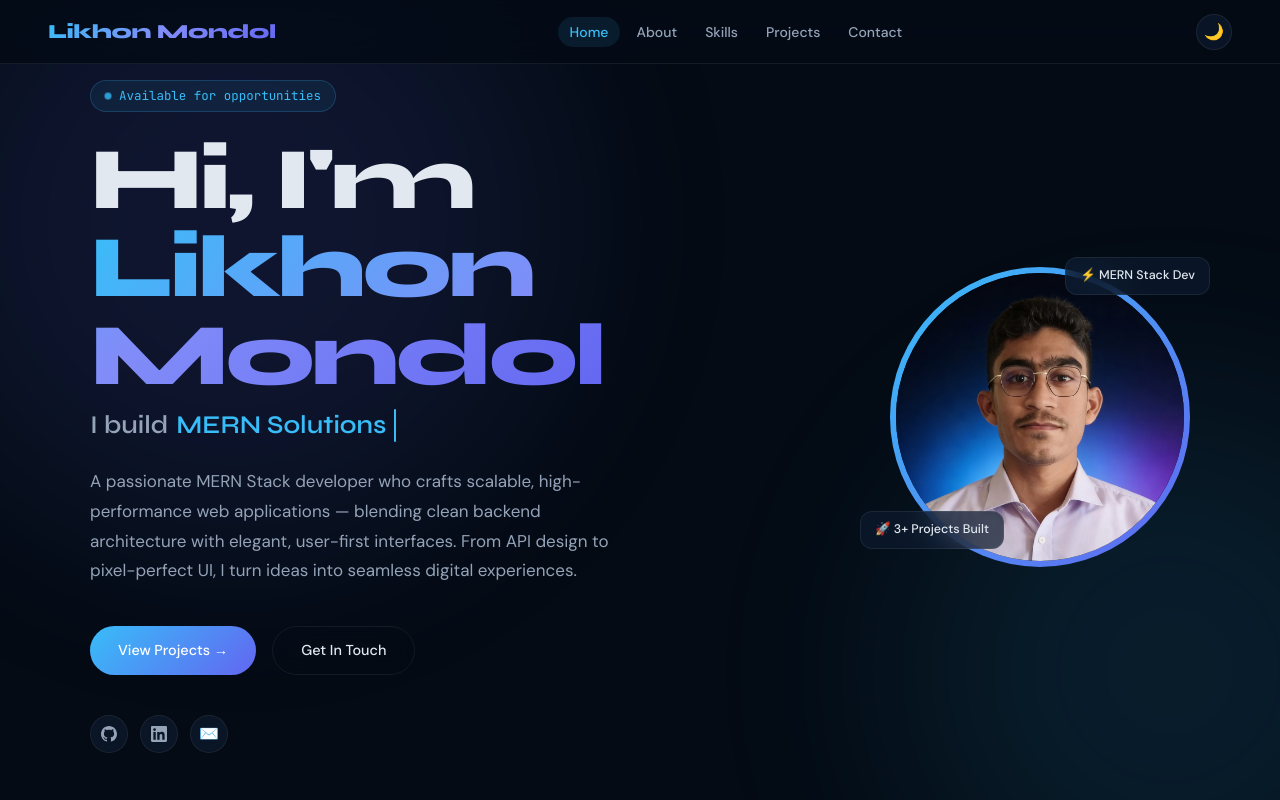
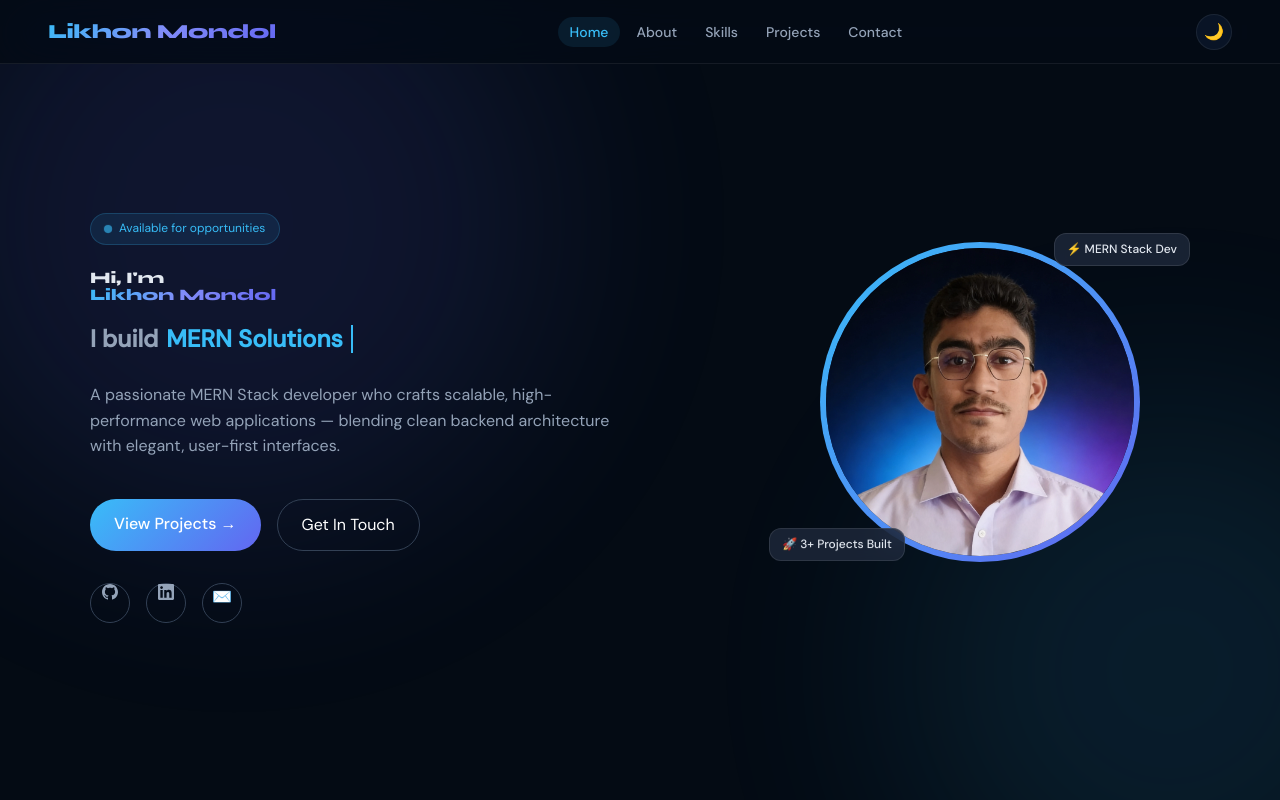
Before and after one commit to Likhon-25/Likhon-Protfolio, a React (Vite) app: page / in a window 1280 px wide. Shown: the top 800 px of the page. Built offline with nearby package versions, Linux system fonts and the light colour scheme.

Commit message:
Responsive Hero Section

```diff
--- a/src/components/Hero.jsx
+++ b/src/components/Hero.jsx
@@ -1,283 +1,311 @@
-import { useEffect, useRef } from 'react'
-import { motion } from 'framer-motion'
-import protfolioImage from "../asset/MyPicture.png"
+import { useEffect, useRef } from "react";
+import { motion } from "framer-motion";
+import protfolioImage from "../asset/MyPicture.png";
 
 // Social icon SVGs
 const GithubIcon = () => (
   <svg width="16" height="16" fill="currentColor" viewBox="0 0 24 24">
-    <path d="M12 0c-6.626 0-12 5.373-12 12 0 5.302 3.438 9.8 8.207 11.387.599.111.793-.261.793-.577v-2.234c-3.338.726-4.033-1.416-4.033-1.416-.546-1.387-1.333-1.756-1.333-1.756-1.089-.745.083-.729.083-.729 1.205.084 1.839 1.237 1.839 1.237 1.07 1.834 2.807 1.304 3.492.997.107-.775.418-1.305.762-1.604-2.665-.305-5.467-1.334-5.467-5.931 0-1.311.469-2.381 1.236-3.221-.124-.303-.535-1.524.117-3.176 0 0 1.008-.322 3.301 1.23.957-.266 1.983-.399 3.003-.404 1.02.005 2.047.138 3.006.404 2.291-1.552 3.297-1.23 3.297-1.23.653 1.653.242 2.874.118 3.176.77.84 1.235 1.911 1.235 3.221 0 4.609-2.807 5.624-5.479 5.921.43.372.823 1.102.823 2.222v3.293c0 .319.192.694.801.576 4.765-1.589 8.199-6.086 8.199-11.386 0-6.627-5.373-12-12-12z"/>
+    <path d="M12 0c-6.626 0-12 5.373-12 12 0 5.302 3.438 9.8 8.207 11.387.599.111.793-.261.793-.577v-2.234c-3.338.726-4.033-1.416-4.033-1.416-.546-1.387-1.333-1.756-1.333-1.756-1.089-.745.083-.729.083-.729 1.205.084 1.839 1.237 1.839 1.237 1.07 1.834 2.807 1.304 3.492.997.107-.775.418-1.305.762-1.604-2.665-.305-5.467-1.334-5.467-5.931 0-1.311.469-2.381 1.236-3.221-.124-.303-.535-1.524.117-3.176 0 0 1.008-.322 3.301 1.23.957-.266 1.983-.399 3.003-.404 1.02.005 2.047.138 3.006.404 2.291-1.552 3.297-1.23 3.297-1.23.653 1.653.242 2.874.118 3.176.77.84 1.235 1.911 1.235 3.221 0 4.609-2.807 5.624-5.479 5.921.43.372.823 1.102.823 2.222v3.293c0 .319.192.694.801.576 4.765-1.589 8.199-6.086 8.199-11.386 0-6.627-5.373-12-12-12z" />
   </svg>
-)
+);
 
 const LinkedInIcon = () => (
   <svg width="16" height="16" fill="currentColor" viewBox="0 0 24 24">
-    <path d="M20.447 20.452h-3.554v-5.569c0-1.328-.027-3.037-1.852-3.037-1.853 0-2.136 1.445-2.136 2.939v5.667H9.351V9h3.414v1.561h.046c.477-.9 1.637-1.85 3.37-1.85 3.601 0 4.267 2.37 4.267 5.455v6.286zM5.337 7.433c-1.144 0-2.063-.926-2.063-2.065 0-1.138.92-2.063 2.063-2.063 1.14 0 2.064.925 2.064 2.063 0 1.139-.925 2.065-2.064 2.065zm1.782 13.019H3.555V9h3.564v11.452zM22.225 0H1.771C.792 0 0 .774 0 1.729v20.542C0 23.227.792 24 1.771 24h20.451C23.2 24 24 23.227 24 22.271V1.729C24 .774 23.2 0 22.222 0h.003z"/>
+    <path d="M20.447 20.452h-3.554v-5.569c0-1.328-.027-3.037-1.852-3.037-1.853 0-2.136 1.445-2.136 2.939v5.667H9.351V9h3.414v1.561h.046c.477-.9 1.637-1.85 3.37-1.85 3.601 0 4.267 2.37 4.267 5.455v6.286zM5.337 7.433c-1.144 0-2.063-.926-2.063-2.065 0-1.138.92-2.063 2.063-2.063 1.14 0 2.064.925 2.064 2.063 0 1.139-.925 2.065-2.064 2.065zm1.782 13.019H3.555V9h3.564v11.452zM22.225 0H1.771C.792 0 0 .774 0 1.729v20.542C0 23.227.792 24 1.771 24h20.451C23.2 24 24 23.227 24 22.271V1.729C24 .774 23.2 0 22.222 0h.003z" />
   </svg>
-)
+);
 
 const socials = [
-  { href: 'https://github.com/Likhon-25', icon: <GithubIcon />, label: 'GitHub' },
-  { href: 'https://www.linkedin.com/in/likhon-mondol/', icon: <LinkedInIcon />, label: 'LinkedIn' },
-  { href: 'mailto:likhonmondol327@gmail.com', icon: '✉️', label: 'Email' },
-]
+  {
+    href: "https://github.com/Likhon-25",
+    icon: <GithubIcon />,
+    label: "GitHub",
+  },
+  {
+    href: "https://www.linkedin.com/in/likhon-mondol/",
+    icon: <LinkedInIcon />,
+    label: "LinkedIn",
+  },
+  { href: "mailto:likhonmondol327@gmail.com", icon: "✉️", label: "Email" },
+];
 
-const fadeUp = { hidden: { opacity: 0, y: 24 }, visible: { opacity: 1, y: 0 } }
+const fadeUp = { hidden: { opacity: 0, y: 24 }, visible: { opacity: 1, y: 0 } };
 
 export default function Hero() {
-  // Typewriter
-  const typeRef = useRef(null)
-  const words = ['Full-Stack Apps', 'MERN Solutions', 'React Interfaces', 'REST APIs', 'Modern UIs']
-  let wordIdx = 0, charIdx = 0, deleting = false
+  const typeRef = useRef(null);
+  const words = [
+    "Full-Stack Apps",
+    "MERN Solutions",
+    "React Interfaces",
+    "REST APIs",
+    "Modern UIs",
+  ];
+  let wordIdx = 0,
+    charIdx = 0,
+    deleting = false;
 
   useEffect(() => {
-    let timer
+    let timer;
     const type = () => {
-      if (!typeRef.current) return
-      const word = words[wordIdx]
+      if (!typeRef.current) return;
+      const word = words[wordIdx];
       if (!deleting) {
-        typeRef.current.textContent = word.slice(0, ++charIdx)
-        if (charIdx === word.length) { deleting = true; timer = setTimeout(type, 1600); return }
+        typeRef.current.textContent = word.slice(0, ++charIdx);
+        if (charIdx === word.length) {
+          deleting = true;
+          timer = setTimeout(type, 1600);
+          return;
+        }
       } else {
-        typeRef.current.textContent = word.slice(0, --charIdx)
-        if (charIdx === 0) { deleting = false; wordIdx = (wordIdx + 1) % words.length }
+        typeRef.current.textContent = word.slice(0, --charIdx);
+        if (charIdx === 0) {
+          deleting = false;
+          wordIdx = (wordIdx + 1) % words.length;
+        }
       }
-      timer = setTimeout(type, deleting ? 60 : 90)
-    }
-    timer = setTimeout(type, 800)
-    return () => clearTimeout(timer)
-  }, [])
+      timer = setTimeout(type, deleting ? 60 : 90);
+    };
+    timer = setTimeout(type, 800);
+    return () => clearTimeout(timer);
+  }, []);
 
   return (
     <section
       id="hero"
       style={{
-        minHeight: '100vh',
-        display: 'flex',
-        alignItems: 'center',
-        padding: 'clamp(1.25rem, 5vw, 4rem)',
-        paddingTop: 80,
+        minHeight: "100vh",
+        display: "flex",
+        alignItems: "center",
+        padding: "clamp(1.25rem, 5vw, 4rem)",
+        paddingTop: 100,
+        overflow: "hidden",
       }}
     >
-      <div style={{ maxWidth: 1100, margin: '0 auto', width: '100%', display: 'grid', gridTemplateColumns: '1fr auto', gap: '3rem', alignItems: 'center' }}>
+      <div className="container-hero">
+        {/* Avatar - Mobile এ উপরে দেখাবে, বড় স্ক্রিনে ডানে */}
+        <motion.div
+          initial={{ opacity: 0, scale: 0.8 }}
+          animate={{ opacity: 1, scale: 1 }}
+          transition={{ duration: 0.7, delay: 0.35 }}
+          className="avatar-container"
+        >
+          <div className="spinning-ring">
+            <div className="ring-inner-bg" />
+            <div className="image-wrapper">
+              <img src={protfolioImage} alt="Likhon Mondol" />
+            </div>
+          </div>
+
+          <div className="float-badge top">⚡ MERN Stack Dev</div>
+          <div className="float-badge bottom">🚀 3+ Projects Built</div>
+        </motion.div>
 
         {/* Content */}
-        <div>
-          {/* Badge */}
+        <div className="hero-content">
           <motion.div
-            variants={fadeUp} initial="hidden" animate="visible"
+            variants={fadeUp}
+            initial="hidden"
+            animate="visible"
             transition={{ duration: 0.5, delay: 0 }}
-            style={{
-              display: 'inline-flex', alignItems: 'center', gap: 8,
-              background: 'rgba(56,189,248,0.08)',
-              border: '1px solid rgba(56,189,248,0.2)',
-              borderRadius: 999, padding: '5px 14px',
-              fontSize: '0.78rem', color: '#38bdf8',
-              fontFamily: 'JetBrains Mono, monospace',
-              marginBottom: '1.5rem',
-            }}
+            className="badge"
           >
-            <span style={{
-              width: 6, height: 6, borderRadius: '50%',
-              background: '#38bdf8',
-              animation: 'pulse-dot 2s ease-in-out infinite',
-            }} />
+            <span className="dot" />
             Available for opportunities
           </motion.div>
 
-          {/* Name */}
           <motion.h1
-            variants={fadeUp} initial="hidden" animate="visible"
+            variants={fadeUp}
+            initial="hidden"
+            animate="visible"
             transition={{ duration: 0.5, delay: 0.1 }}
-            style={{
-              fontFamily: 'Syne, sans-serif',
-              fontSize: 'clamp(3rem, 7vw, 5.5rem)',
-              fontWeight: 800,
-              letterSpacing: '-0.04em',
-              lineHeight: 1.0,
-              marginBottom: '0.5rem',
-            }}
+            className="hero-title"
           >
-            Hi, I'm<br />
+            Hi, I'm
+            <br />
             <span className="grad-text">Likhon Mondol</span>
           </motion.h1>
 
-          {/* Typewriter */}
           <motion.div
-            variants={fadeUp} initial="hidden" animate="visible"
+            variants={fadeUp}
+            initial="hidden"
+            animate="visible"
             transition={{ duration: 0.5, delay: 0.15 }}
-            style={{
-              fontFamily: 'Syne, sans-serif',
-              fontSize: 'clamp(1.1rem, 2.5vw, 1.6rem)',
-              fontWeight: 600,
-              color: 'var(--text-muted)',
-              height: '2.2rem',
-              display: 'flex', alignItems: 'center', gap: 8,
-              marginBottom: '1.5rem',
-            }}
+            className="typewriter-container"
           >
             <span>I build </span>
-            <span ref={typeRef} style={{ color: '#38bdf8' }} />
-            <span style={{
-              display: 'inline-block', width: 2, height: '1.3em',
-              background: '#38bdf8', borderRadius: 1,
-              animation: 'blink 1s step-end infinite',
-            }} />
+            <span ref={typeRef} style={{ color: "#38bdf8" }} />
+            <span className="cursor" />
           </motion.div>
 
-          {/* Intro */}
           <motion.p
-            variants={fadeUp} initial="hidden" animate="visible"
+            variants={fadeUp}
+            initial="hidden"
+            animate="visible"
             transition={{ duration: 0.5, delay: 0.2 }}
-            style={{
-              fontSize: '1.0625rem', color: 'var(--text-muted)',
-              maxWidth: 520, lineHeight: 1.75, marginBottom: '2.5rem',
-            }}
+            className="hero-desc"
           >
-            A passionate MERN Stack developer who crafts scalable, high-performance web applications — blending clean backend architecture with elegant, user-first interfaces. From API design to pixel-perfect UI, I turn ideas into seamless digital experiences.
+            A passionate MERN Stack developer who crafts scalable,
+            high-performance web applications — blending clean backend
+            architecture with elegant, user-first interfaces.
           </motion.p>
 
-          {/* CTAs */}
           <motion.div
-            variants={fadeUp} initial="hidden" animate="visible"
+            variants={fadeUp}
+            initial="hidden"
+            animate="visible"
             transition={{ duration: 0.5, delay: 0.25 }}
-            style={{ display: 'flex', gap: '1rem', flexWrap: 'wrap', marginBottom: '2.5rem' }}
+            className="cta-group"
           >
-            <a href="#projects" style={{
-              display: 'inline-flex', alignItems: 'center', gap: 8,
-              padding: '0.75rem 1.75rem',
-              background: 'linear-gradient(135deg, #38bdf8, #6366f1)',
-              color: '#fff', border: 'none', borderRadius: 999,
-              fontWeight: 500, fontSize: '0.9rem', cursor: 'pointer',
-              textDecoration: 'none', transition: 'all 0.3s ease',
-            }}
-            onMouseEnter={e => { e.target.style.transform = 'translateY(-2px)'; e.target.style.boxShadow = '0 8px 30px rgba(99,102,241,0.3)' }}
-            onMouseLeave={e => { e.target.style.transform = 'none'; e.target.style.boxShadow = 'none' }}
-            >
+            <a href="#projects" className="btn-primary">
               View Projects →
             </a>
-            <a href="#contact" style={{
-              display: 'inline-flex', alignItems: 'center', gap: 8,
-              padding: '0.75rem 1.75rem',
-              background: 'transparent', color: 'var(--text)',
-              border: '1px solid var(--border)', borderRadius: 999,
-              fontWeight: 500, fontSize: '0.9rem', cursor: 'pointer',
-              textDecoration: 'none', transition: 'all 0.3s ease',
-              backdropFilter: 'blur(10px)',
-            }}
-            onMouseEnter={e => { e.target.style.borderColor = '#38bdf8'; e.target.style.color = '#38bdf8' }}
-            onMouseLeave={e => { e.target.style.borderColor = 'var(--border)'; e.target.style.color = 'var(--text)' }}
-            >
+            <a href="#contact" className="btn-secondary">
               Get In Touch
             </a>
           </motion.div>
 
-          {/* Socials */}
           <motion.div
-            variants={fadeUp} initial="hidden" animate="visible"
+            variants={fadeUp}
+            initial="hidden"
+            animate="visible"
             transition={{ duration: 0.5, delay: 0.3 }}
-            style={{ display: 'flex', gap: '0.75rem' }}
+            className="social-group"
           >
-            {socials.map(s => (
+            {socials.map((s) => (
               <a
                 key={s.label}
                 href={s.href}
-                target={s.href.startsWith('http') ? '_blank' : undefined}
+                target="_blank"
                 rel="noreferrer"
                 title={s.label}
-                style={{
-                  width: 38, height: 38, borderRadius: '50%',
-                  border: '1px solid var(--border)',
-                  background: 'var(--surface)',
-                  display: 'flex', alignItems: 'center', justifyContent: 'center',
-                  color: 'var(--text-muted)', textDecoration: 'none', fontSize: '1rem',
-                  transition: 'all 0.3s ease', backdropFilter: 'blur(10px)',
-                }}
-                onMouseEnter={e => {
-                  e.currentTarget.style.borderColor = '#38bdf8'
-                  e.currentTarget.style.color = '#38bdf8'
-                  e.currentTarget.style.transform = 'translateY(-3px)'
-                  e.currentTarget.style.background = 'rgba(56,189,248,0.08)'
-                }}
-                onMouseLeave={e => {
-                  e.currentTarget.style.borderColor = 'var(--border)'
-                  e.currentTarget.style.color = 'var(--text-muted)'
-                  e.currentTarget.style.transform = 'none'
-                  e.currentTarget.style.background = 'var(--surface)'
-                }}
+                className="social-link"
               >
                 {s.icon}
               </a>
             ))}
           </motion.div>
         </div>
-
-        {/* Avatar */}
-        <motion.div
-          initial={{ opacity: 0, scale: 0.8 }}
-          animate={{ opacity: 1, scale: 1 }}
-          transition={{ duration: 0.7, delay: 0.35 }}
-          style={{ position: 'relative' }}
-          className="hidden lg:block"
-        >
-          {/* Spinning ring */}
-          <div style={{
-            width: 300, height: 300, borderRadius: '50%',
-            background: 'linear-gradient(135deg, #38bdf8, #6366f1)',
-            padding: 3, position: 'relative',
-            // animation: 'spin 10s linear infinite',
-          }}>
-            <div style={{
-              position: 'absolute', inset: 6, borderRadius: '50%',
-              background: 'var(--bg)', zIndex: 0,
-            }} />
-            <div style={{
-              position: 'absolute', inset: 6, borderRadius: '50%',
-              overflow: 'hidden', zIndex: 1,
-              display: 'flex', alignItems: 'center', justifyContent: 'center',
-              background: 'linear-gradient(135deg, #38bdf8, #6366f1)',
-              fontFamily: 'Syne, sans-serif', fontWeight: 800, fontSize: '4.5rem',
-              color: '#fff',
-            }}>
-              <img src={protfolioImage} alt="" />
-            </div>
-          </div>
-
-          {/* Float badge top */}
-          <div style={{
-            position: 'absolute', top: -10, right: -20,
-            background: 'var(--surface)',
-            backdropFilter: 'blur(16px)',
-            border: '1px solid var(--border)',
-            borderRadius: 12, padding: '8px 14px',
-            display: 'flex', alignItems: 'center', gap: 8,
-            fontSize: '0.78rem', fontWeight: 500, whiteSpace: 'nowrap',
-            animation: 'float 4s ease-in-out infinite', zIndex: 2,
-          }}>
-            ⚡ MERN Stack Dev
-          </div>
-
-          {/* Float badge bottom */}
-          <div style={{
-            position: 'absolute', bottom: 10, left: -30,
-            background: 'var(--surface)',
-            backdropFilter: 'blur(16px)',
-            border: '1px solid var(--border)',
-            borderRadius: 12, padding: '8px 14px',
-            display: 'flex', alignItems: 'center', gap: 8,
-            fontSize: '0.78rem', fontWeight: 500, whiteSpace: 'nowrap',
-            animation: 'float 4s ease-in-out -2s infinite', zIndex: 2,
-          }}>
-            🚀 3+ Projects Built
-          </div>
-        </motion.div>
       </div>
 
       <style>{`
+        .container-hero {
+          max-width: 1100px;
+          margin: 0 auto;
+          width: 100%;
+          display: grid;
+          grid-template-columns: 1fr; /* মোবাইল এ এক কলাম */
+          gap: 3rem;
+          align-items: center;
+          text-align: center; /* মোবাইল এ টেক্সট সেন্টারে */
+        }
+
+        @media (min-width: 1024px) {
+          .container-hero {
+            grid-template-columns: 1.2fr 0.8fr; /* ল্যাপটপে কন্টেন্ট ডানে ছবি */
+            text-align: left;
+          }
+          .avatar-container { order: 2; } /* ছবি ডানে যাবে */
+          .hero-content { order: 1; }
+        }
+
+        .avatar-container {
+          position: relative;
+          display: flex;
+          justify-content: center;
+          margin-bottom: 2rem;
+        }
+
+        .spinning-ring {
+          width: clamp(220px, 40vw, 320px);
+          height: clamp(220px, 40vw, 320px);
+          border-radius: 50%;
+          background: linear-gradient(135deg, #38bdf8, #6366f1);
+          padding: 3px;
+          position: relative;
+        }
+
+        .ring-inner-bg {
+          position: absolute;
+          inset: 6px;
+          border-radius: 50%;
+          background: #0f172a; /* আপনার ওয়েবসাইটের ব্যাকগ্রাউন্ড কালার দিন */
+          z-index: 0;
+        }
+
+        .image-wrapper {
+          position: absolute;
+          inset: 6px;
+          border-radius: 50%;
+          overflow: hidden;
+          z-index: 1;
+          display: flex;
+          align-items: center;
+          justify-content: center;
+          background: #1e293b;
+        }
+
+        .image-wrapper img {
+          width: 100%;
+          height: 100%;
+          object-fit: cover;
+        }
+
+        .float-badge {
+          position: absolute;
+          background: rgba(30, 41, 59, 0.8);
+          backdrop-filter: blur(12px);
+          border: 1px solid rgba(255,255,255,0.1);
+          border-radius: 12px;
+          padding: 6px 12px;
+          font-size: 0.75rem;
+          font-weight: 500;
+          white-space: nowrap;
+          z-index: 2;
+        }
+
+        .float-badge.top { top: 0; right: 0; animation: float 4s ease-in-out infinite; }
+        .float-badge.bottom { bottom: 0; left: 0; animation: float 4s ease-in-out -2s infinite; }
+
+        .hero-title {
+          font-family: 'Syne', sans-serif;
+          fontSize: clamp(2.5rem, 6vw, 5rem);
+          font-weight: 800;
+          line-height: 1.1;
+          margin-bottom: 1rem;
+        }
+
+        .hero-desc {
+          font-size: 1rem;
+          color: #94a3b8;
+          max-width: 520px;
+          margin: 0 auto 2rem;
+          line-height: 1.6;
+        }
+
+        @media (min-width: 1024px) {
+          .hero-desc { margin: 0 0 2.5rem 0; }
+        }
+
+        /* Utils */
+        .badge { display: inline-flex; align-items: center; gap: 8px; background: rgba(56,189,248,0.1); border: 1px solid rgba(56,189,248,0.2); border-radius: 99px; padding: 5px 14px; font-size: 0.75rem; color: #38bdf8; margin-bottom: 1.5rem; }
+        .dot { width: 6px; height: 6px; border-radius: 50%; background: #38bdf8; animation: pulse-dot 2s infinite; }
+        .typewriter-container { display: flex; align-items: center; justify-content: center; gap: 8px; font-size: clamp(1rem, 2vw, 1.5rem); font-weight: 600; color: #94a3b8; margin-bottom: 1.5rem; min-height: 1.6em; }
+        @media (min-width: 1024px) { .typewriter-container { justify-content: flex-start; } }
+        .cursor { display: inline-block; width: 2px; height: 1.2em; background: #38bdf8; animation: blink 1s step-end infinite; }
+        .cta-group { display: flex; gap: 1rem; flex-wrap: wrap; justify-content: center; margin-bottom: 2rem; }
+        @media (min-width: 1024px) { .cta-group { justify-content: flex-start; } }
+        .social-group { display: flex; gap: 1rem; justify-content: center; }
+        @media (min-width: 1024px) { .social-group { justify-content: flex-start; } }
+
+        .btn-primary { padding: 0.75rem 1.5rem; background: linear-gradient(135deg, #38bdf8, #6366f1); color: white; border-radius: 99px; text-decoration: none; font-weight: 500; transition: 0.3s; }
+        .btn-secondary { padding: 0.75rem 1.5rem; border: 1px solid #334155; color: white; border-radius: 99px; text-decoration: none; transition: 0.3s; }
+        .social-link { width: 40px; height: 40px; border: 1px solid #334155; border-radius: 50%; display: flex; items-center: center; justify-content: center; color: #94a3b8; text-decoration: none; transition: 0.3s; }
+        .social-link:hover { border-color: #38bdf8; color: #38bdf8; transform: translateY(-3px); }
+
         @keyframes blink { 0%,100%{opacity:1} 50%{opacity:0} }
-        @keyframes spin { 0%{transform:rotate(0)} 100%{transform:rotate(360deg)} }
-        @keyframes float { 0%,100%{transform:translateY(0)} 50%{transform:translateY(-8px)} }
-        @keyframes pulse-dot { 0%,100%{opacity:1;transform:scale(1)} 50%{opacity:0.5;transform:scale(1.4)} }
+        @keyframes float { 0%,100%{transform:translateY(0)} 50%{transform:translateY(-10px)} }
+        @keyframes pulse-dot { 0%,100%{transform:scale(1); opacity:1} 50%{transform:scale(1.5); opacity:0.5} }
       `}</style>
     </section>
-  )
+  );
 }
```
